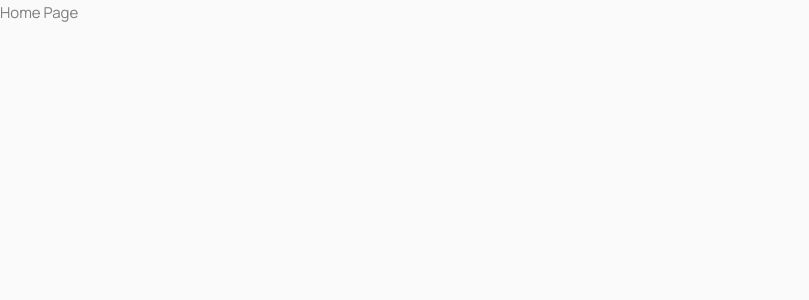
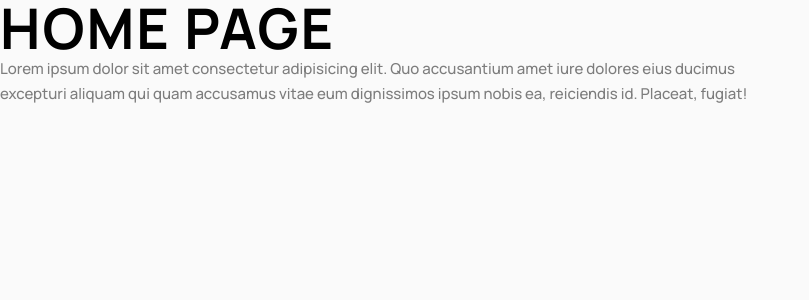
Before and after one commit to dvcolin/audiophile-ecommerce-website, a Next.js app: page / in a window 1280 px wide. Shown: the top 300 px of the page, without its empty margins (0-809 px from the left). Built offline with nearby package versions, Linux system fonts and the light colour scheme.

Commit message:
feat(components): create Heading and Text components

```diff
--- /dev/null
+++ b/components/Heading.tsx
@@ -0,0 +1,19 @@
+import styles from '@styles/components/Heading.module.scss';
+
+interface HeadingProps {
+  tag?: 'h1' | 'h2' | 'h3' | 'h4' | 'h5' | 'h6';
+  color?: 'default' | 'inverse';
+  children: React.ReactNode;
+}
+
+export default function Heading({
+  tag: Component = 'h2',
+  color = 'default',
+  children
+}: HeadingProps) {
+  return (
+    <Component className={`${styles[Component]} ${styles[`color--${color}`]}`}>
+      {children}
+    </Component>
+  );
+}
--- /dev/null
+++ b/components/Text.tsx
@@ -0,0 +1,9 @@
+import styles from '@styles/components/Text.module.scss';
+
+interface TextProps {
+  children: React.ReactNode;
+}
+
+export default function Text({ children }: TextProps) {
+  return <p className={styles.container}>{children}</p>;
+}
--- a/pages/index.tsx
+++ b/pages/index.tsx
@@ -1,13 +1,21 @@
 import Head from 'next/head';
+
+import Heading from '@components/Heading';
+import Text from '@components/Text';
 
 export default function Home() {
   return (
     <>
       <Head>
         <title>Audiophile Ecommerce Website</title>
-        <link rel="icon" href="/favicon.ico" />
+        <link rel="icon" type="image/png" href="/images/favicon-32x32.png" />
       </Head>
-      <p>Home Page</p>
+      <Heading tag="h1">Home Page</Heading>
+      <Text>
+        Lorem ipsum dolor sit amet consectetur adipisicing elit. Quo accusantium
+        amet iure dolores eius ducimus excepturi aliquam qui quam accusamus
+        vitae eum dignissimos ipsum nobis ea, reiciendis id. Placeat, fugiat!
+      </Text>
     </>
   );
 }
--- a/styles/abstracts/_sizes.scss
+++ b/styles/abstracts/_sizes.scss
@@ -1,4 +1,7 @@
 $sizes-map: (
+  container: (
+    width
+  ),
   field: (
     border: (
       width: (
--- a/styles/abstracts/_typography.scss
+++ b/styles/abstracts/_typography.scss
@@ -21,9 +21,11 @@ $typography-map: (
     )
   ),
   line-heights: (
-    normal: normal,
+    none: 1,
+    shorter: 1.33,
     short: 1.5,
-    base: 1.667
+    base: 1.67,
+    tall: 1.92
   ),
   letter-spacings: (
     normal: 0,
--- /dev/null
+++ b/styles/components/Heading.module.scss
@@ -0,0 +1,57 @@
+// BASE STYLES
+%heading {
+  font-weight: var(--fw-bold);
+  text-transform: uppercase;
+}
+
+// TAG VARIANTS
+.h1 {
+  @extend %heading;
+  font-size: var(--fs-4xl);
+  line-height: var(--lh-none);
+  letter-spacing: var(--ls-wider);
+}
+
+.h2 {
+  @extend %heading;
+  font-size: var(--fs-3xl);
+  line-height: var(--lh-none);
+  letter-spacing: var(--ls-wider);
+}
+
+.h3 {
+  @extend %heading;
+  font-size: var(--fs-2xl);
+  line-height: var(--lh-none);
+  letter-spacing: var(--ls-wide);
+}
+
+.h4 {
+  @extend %heading;
+  font-size: var(--fs-xl);
+  line-height: var(--lh-shorter);
+  letter-spacing: var(--ls-wider);
+}
+
+.h5 {
+  @extend %heading;
+  font-size: var(--fs-lg);
+  line-height: var(--lh-shorter);
+  letter-spacing: var(--ls-wider);
+}
+
+.h6 {
+  @extend %heading;
+  font-size: var(--fs-md);
+  line-height: var(--lh-shorter);
+  letter-spacing: var(--ls-wide);
+}
+
+// COLOR VARIANTS
+.color--default {
+  color: var(--clr-text-secondary);
+}
+
+.color--inverse {
+  color: var(--clr-text-inverse-secondary);
+}
--- a/styles/components/Layout.module.scss
+++ b/styles/components/Layout.module.scss
@@ -1,10 +1,5 @@
 .container {
   min-height: 100vh;
   font-family: var(--ff-body);
-  font-size: var(--fs-base);
-  line-height: var(--lh-base);
-  letter-spacing: var(--ls-normal);
-  font-weight: var(--fw-normal);
   background-color: var(--clr-bg);
-  color: var(--clr-text);
 }
--- /dev/null
+++ b/styles/components/Text.module.scss
@@ -0,0 +1,9 @@
+// BASE STYLES
+.container {
+  font-size: var(--fs-base);
+  line-height: var(--lh-base);
+  letter-spacing: var(--ls-normal);
+  font-weight: var(--fw-medium);
+  color: var(--clr-text);
+  max-width: 80ch;
+}
```
